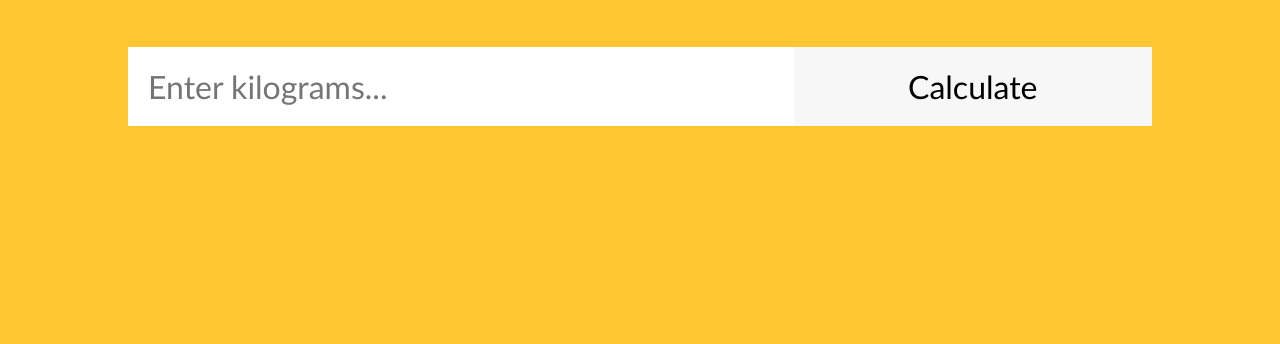
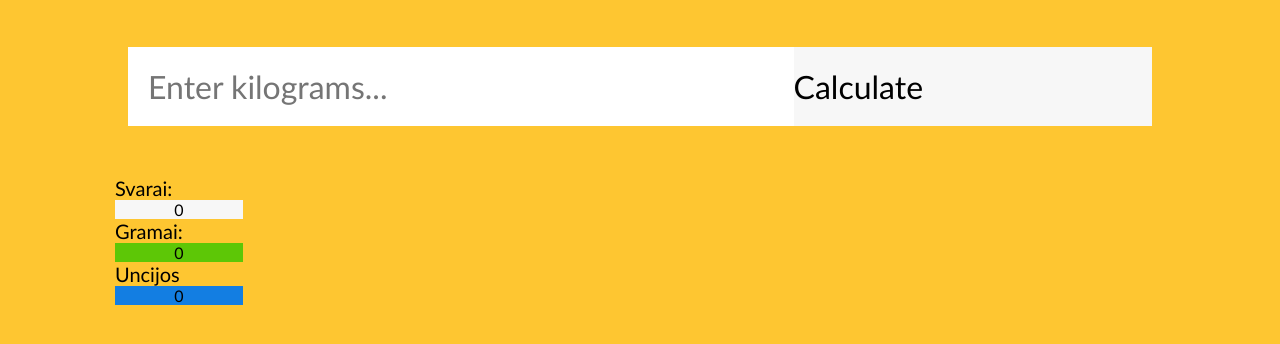
Before and after one commit to keistas3/JS-Test, a plain HTML site: page Task 1/Index.html in a window 1280 px wide. Shown: the part 170-514 px from the top of the page. Drawn offline with Linux system fonts and the light colour scheme.

Commit message:
Task 1 Done

```diff
--- a/Task 1/Index.html
+++ b/Task 1/Index.html
@@ -19,13 +19,17 @@
         <!-- Users input -->
         <form>
           <input type="text" id="search" placeholder="Enter kilograms..." />
-          <input type="submit" id="submit-btn" value="Calculate" />
+          <input id="submit-btn" value="Calculate" />
         </form>
         <!-- Place for output after form submission -->
-        <div id="output"></div>
+        <p class="names">Svarai:</p>
+        <div id="outputLB">0</div>
+        <p class="names">Gramai:</p>
+        <div id="outputGrams">0</div>
+        <p class="names">Uncijos</p>
+        <div id="outputOZ">0</div>
       </div>
     </main>
-
     <footer>
       <!-- Footer code -->
     </footer>
--- a/Task 1/script.js
+++ b/Task 1/script.js
@@ -8,3 +8,12 @@ pamatyti jo pateikto svorio kovertavimą į:
 Pastaba: atvaizdavimas turi būti matomas pateikus formą ir pateikiamas
 <div id="output"></div> viduje, bei turi turėti bent minimalų stilių;
 ------------------------------------------------------------------- */
+document.getElementById("search").addEventListener("input", function (e) {
+  let kg = e.target.value;
+
+  document.getElementById("submit-btn").addEventListener("click", function () {
+    document.getElementById("outputLB").innerHTML = (kg * 2.20462).toFixed(2);
+    document.getElementById("outputGrams").innerHTML = (kg * 0.001).toFixed(2);
+    document.getElementById("outputOZ").innerHTML = (kg * 35.274).toFixed(0);
+  });
+});
--- a/Task 1/style.css
+++ b/Task 1/style.css
@@ -3,8 +3,8 @@
   margin: 0;
   padding: 0;
   box-sizing: border-box;
-  font-family: 'Trebuchet MS', 'Lucida Sans Unicode', 'Lucida Grande',
-    'Lucida Sans', Arial, sans-serif;
+  font-family: "Trebuchet MS", "Lucida Sans Unicode", "Lucida Grande",
+    "Lucida Sans", Arial, sans-serif;
 }
 
 /* Mobile first */
@@ -63,3 +63,40 @@ form {
     font-size: 2em;
   }
 }
+
+#outputLB {
+  width: 10%;
+  background-color: #f7f7f7;
+  border: 0;
+  outline: 0;
+  font-size: 16px;
+  margin-left: 115px;
+  text-align: center;
+}
+
+#outputGrams {
+  width: 10%;
+  background-color: rgb(93, 199, 6);
+  border: 0;
+  outline: 0;
+  font-size: 16px;
+  margin-left: 115px;
+  text-align: center;
+}
+
+#outputOZ {
+  width: 10%;
+  background-color: rgb(19, 126, 226);
+  border: 0;
+  outline: 0;
+  font-size: 16px;
+  margin-left: 115px;
+  text-align: center;
+}
+
+.names {
+  font-size: 20px;
+  text-align: center;
+  margin-left: 115px;
+  width: 10px;
+}
```
